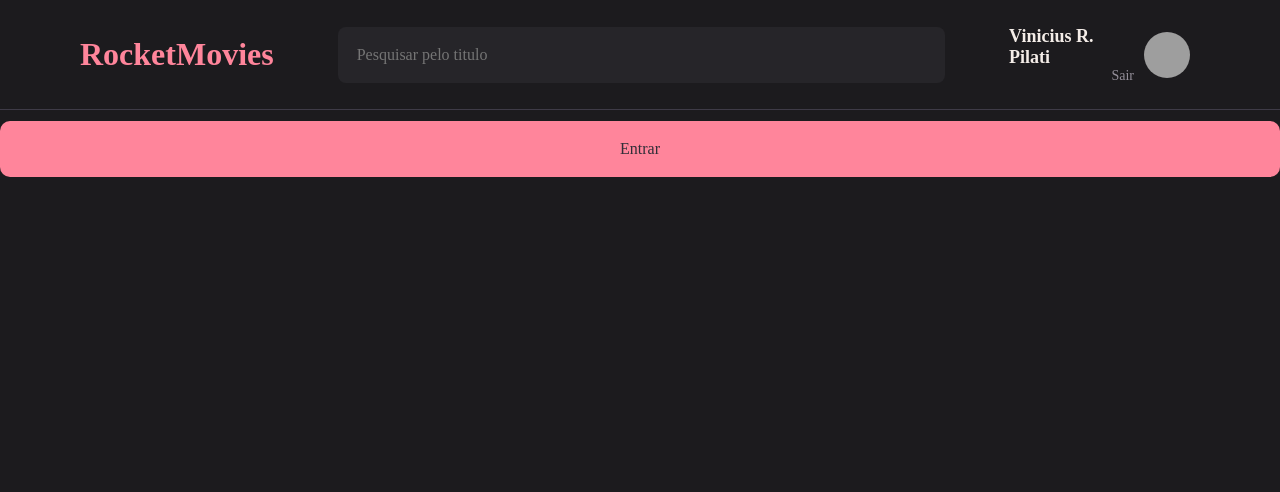
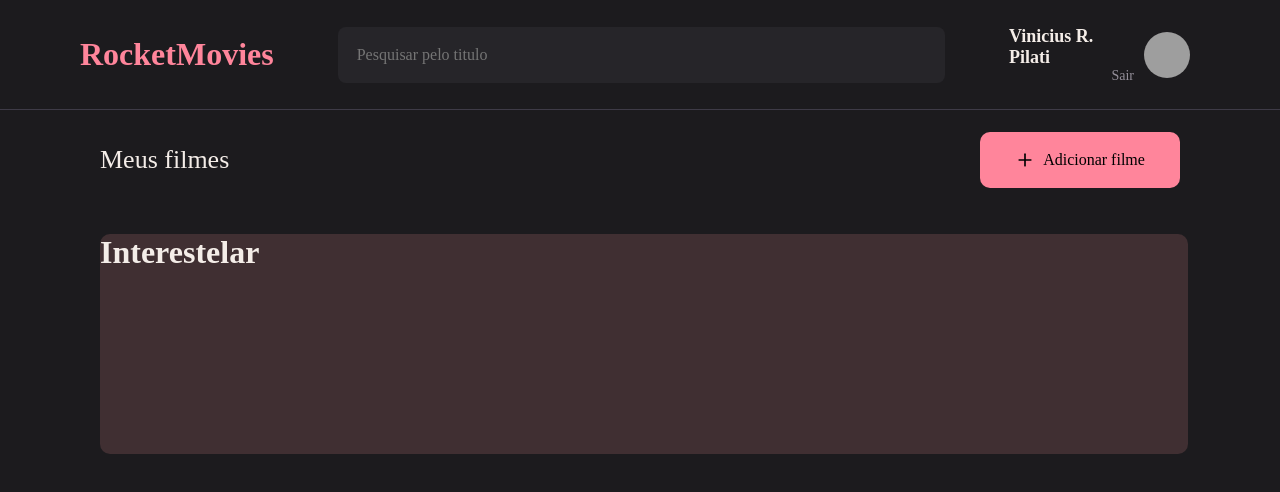
Before and after one commit to ViniciusPilati33333/Stage09-desafioRocketMovies, a React app in the folder rocketmovies/: page / in a window 1280 px wide. Shown: the top 492 px of the page. Built offline with nearby package versions, Linux system fonts and the light colour scheme; grey boxes are pictures that could not be loaded; the HTML template or start-up script is replaced by a standard one.

Commit message:
page header

```diff
--- a/rocketmovies/package.json
+++ b/rocketmovies/package.json
@@ -13,6 +13,7 @@
     "components": "^0.1.0",
     "react": "^18.2.0",
     "react-dom": "^18.2.0",
+    "react-icons": "^4.10.1",
     "styled": "^1.0.0",
     "styled-components": "^6.0.4"
   },
--- a/rocketmovies/src/components/Button/styles.js
+++ b/rocketmovies/src/components/Button/styles.js
@@ -1,7 +1,7 @@
 import styled from "styled-components";
 
 export const Container = styled.button`
-    width: 100%; // 340px
+    width: 340px;
     height: 56px;
 
     background-color: ${({ theme }) => theme.COLORS.PINK};
--- /dev/null
+++ b/rocketmovies/src/components/ButtonText/index.jsx
@@ -0,0 +1,12 @@
+import { Container } from "./style";
+
+export function ButtonText({title, ...rest}) {
+    return(
+        <Container
+            type="button"
+            {...rest}
+        >
+            {title}
+        </Container>
+    );
+}
--- /dev/null
+++ b/rocketmovies/src/components/ButtonText/style.js
@@ -0,0 +1,8 @@
+import styled from 'styled-components';
+
+export const Container = styled.button`
+    background: none;
+    color: ${({theme}) => theme.COLORS.PINK};
+    border: none;
+    font-size: 16px;
+`;
--- a/rocketmovies/src/components/Header/styles.js
+++ b/rocketmovies/src/components/Header/styles.js
@@ -32,7 +32,8 @@ export const Profile = styled.div`
     color: ${({ theme }) => theme.COLORS.WORDS};
     margin-right: 64px;
     border: none;
-    padding: 19px;
+    padding-left: 19px;
+
   }
 
   > img {
--- a/rocketmovies/src/main.jsx
+++ b/rocketmovies/src/main.jsx
@@ -4,6 +4,7 @@ import {Details} from './pages/Details';
 import { ThemeProvider } from 'styled-components';
 import theme from "./styles/theme";
 import GlobalStyles from './styles/global';
+import { Home } from './pages/Home';
 
 
 
@@ -11,7 +12,7 @@ ReactDOM.createRoot(document.getElementById('root')).render(
   <React.StrictMode>
     <ThemeProvider theme={theme}>
       <GlobalStyles />
-      <Details />
+      <Home />
     </ThemeProvider>
   </React.StrictMode>,
 )
--- a/rocketmovies/src/pages/Details/index.jsx
+++ b/rocketmovies/src/pages/Details/index.jsx
@@ -1,11 +1,14 @@
 import { Container } from './styles';
 import { Button } from '../../components/Button';
 import { Header } from '../../components/Header';
+import { ButtonText } from '../../components/ButtonText';
 
 export function Details() {
     return(
         <Container>
             <Header />
+            <ButtonText title='Voltar' />
+
             <Button title="Entrar"/>
 
         </Container>
--- /dev/null
+++ b/rocketmovies/src/pages/Home/index.jsx
@@ -0,0 +1,29 @@
+import { Container, NewMovie, Movies, PhraseSection} from './styles';
+import { Header } from '../../components/Header'
+import { FiPlus } from 'react-icons/fi';
+
+export function Home() {
+   return (
+    <Container>
+        <Header />
+
+        <PhraseSection>
+            Meus filmes
+             <NewMovie>
+                <FiPlus/>
+            Adicionar filme
+            </NewMovie>
+        </PhraseSection>
+
+
+        <Movies>
+            <h1>Interestelar</h1>
+
+        </Movies>
+
+
+    </Container>
+   )
+
+
+}
--- /dev/null
+++ b/rocketmovies/src/pages/Home/styles.js
@@ -0,0 +1,44 @@
+import styled from 'styled-components';
+
+
+export const Container = styled.div`
+    width: 100%
+    height: 100vh;
+
+`;
+
+ export const PhraseSection = styled.section`
+   color: ${({ theme }) => theme.COLORS.WHITE};
+   height: 100px;
+   font-size: 26px;
+   display: flex;
+   justify-content: space-between;
+   align-items: center;
+   margin-left: 100px;
+ `;
+
+
+ export const NewMovie = styled.button`
+   background-color: ${({ theme }) => theme.COLORS.PINK};
+   height: 56px;
+   border-radius: 10px;
+   width: 200px;
+   margin-right: 100px;
+    border: none;
+    display: flex;
+    align-items: center;
+    justify-content: center;
+    gap: 8px;
+
+    > svg {
+      width: 20px;
+      height: 20px;
+    }
+ `;
+ export const Movies = styled.div`
+    width: 85%;
+    height: 220px;
+    border-radius: 10px;
+    background: ${({theme}) => theme.COLORS.CARD};
+    margin: 24px 130px  24px 100px;
+ `;
--- a/rocketmovies/src/styles/theme.js
+++ b/rocketmovies/src/styles/theme.js
@@ -9,5 +9,6 @@ export default {
     WHITE: "#F4EDE8",
     LINE: "#3E3B47",
     WORDS: "#948F99",
+    CARD: "#402f32",
   },
 };
```
Also changed, not shown: rocketmovies/src/components/Stars/index.jsx (added), rocketmovies/src/components/Stars/styles.js (added), 1 other file (tests, documents, lock files or other folders).
